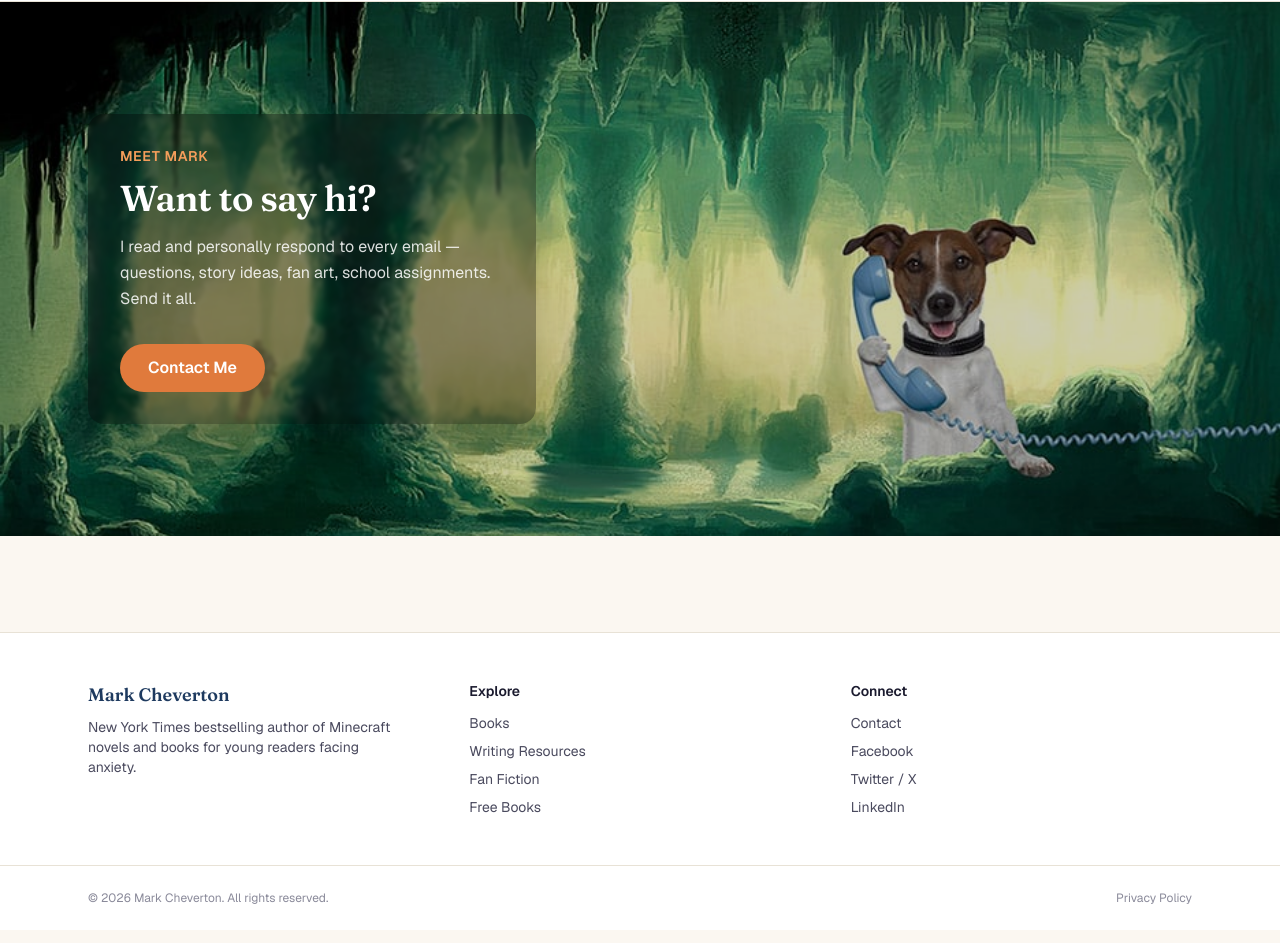
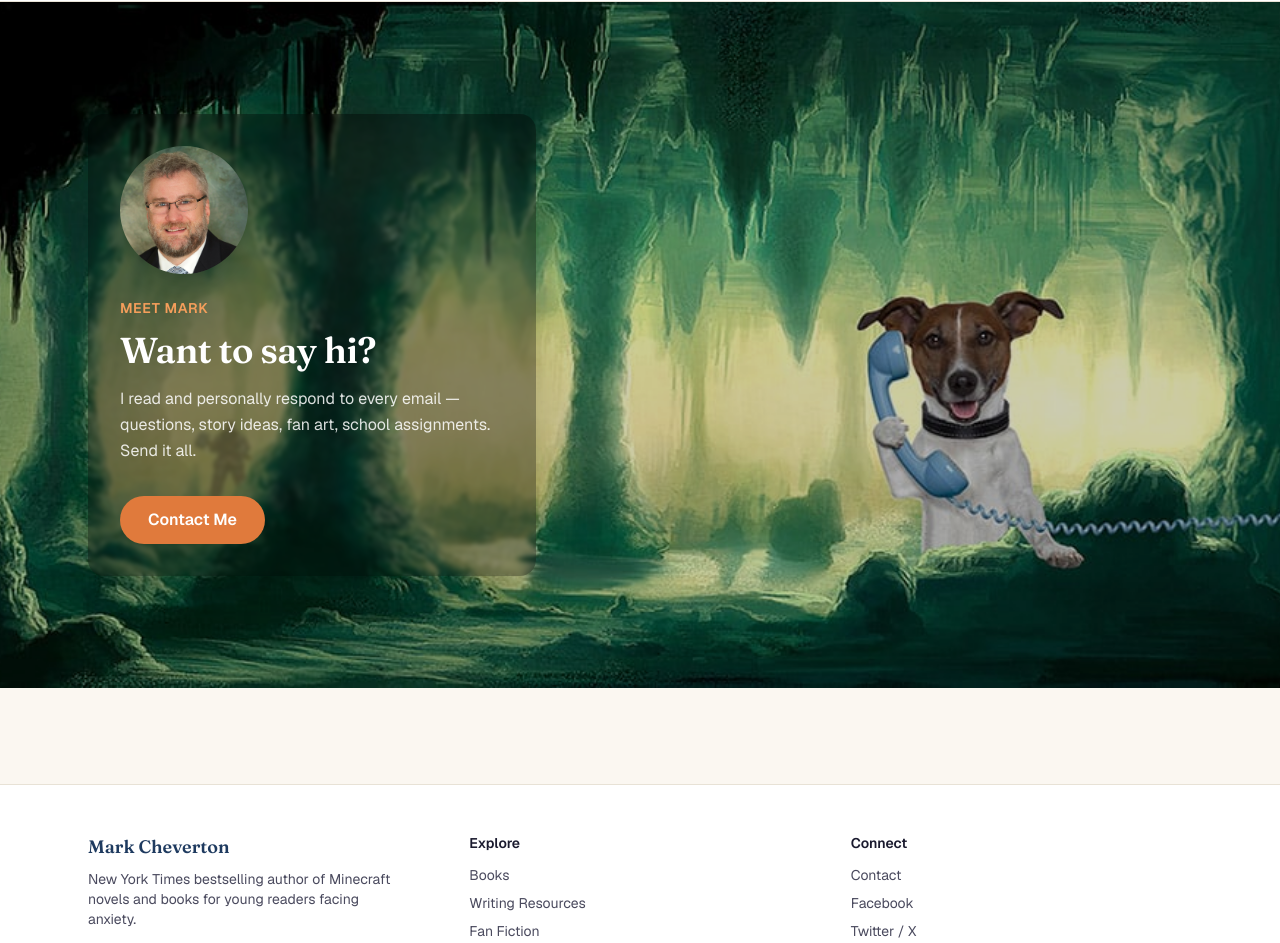
Before and after one commit to Monkeypants271/markcheverton.com, a Next.js app: page / in a window 1280 px wide. Shown: the part 4338-5281 px from the top of the page. Built offline with nearby package versions, Linux system fonts and the light colour scheme.

Commit message:
Refine homepage contact band

```diff
--- a/src/app/page.tsx
+++ b/src/app/page.tsx
@@ -350,12 +350,19 @@ export default function Home() {
 
       {/* Contact / Meet Mark */}
       <section
-        className="relative overflow-hidden bg-[#173d2e] bg-cover bg-center py-20 text-white md:py-28"
+        className="relative overflow-hidden bg-[#173d2e] bg-cover bg-center bg-scroll py-20 text-white md:bg-fixed md:py-28"
         style={{ backgroundImage: "url('/images/home/contact-cavern-dog.jpg')" }}
       >
         <div className="absolute inset-0 bg-black/20" />
         <Container className="relative z-10">
           <div className="max-w-md rounded-2xl bg-black/35 p-8 shadow-2xl backdrop-blur-[2px]">
+            <Image
+              src="/images/home/mark-cheverton.png"
+              alt="Mark Cheverton"
+              width={338}
+              height={325}
+              className="mb-6 h-32 w-32 rounded-full object-cover object-top shadow-xl"
+            />
             <p className="text-sm font-semibold uppercase tracking-wider text-[var(--color-accent-soft)]">
               Meet Mark
             </p>
```
